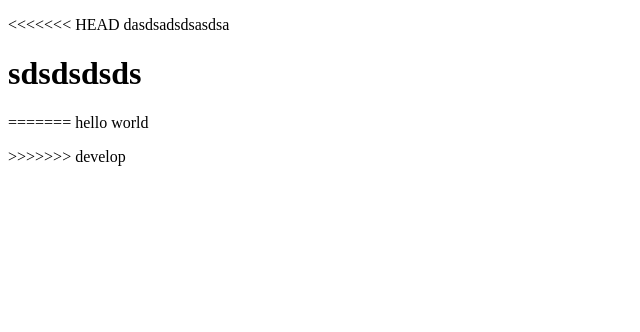
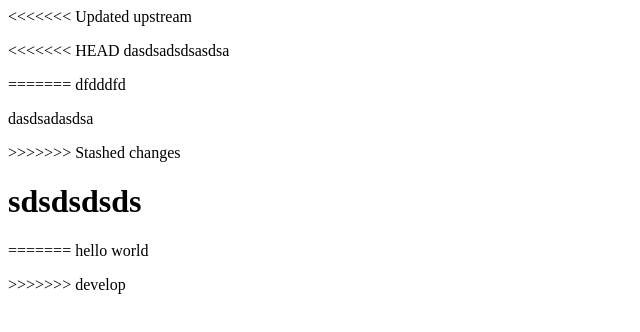
Before and after one commit to javadtajvar/project, a plain HTML site: page update.html in a window 1280 px wide. Shown: the whole page, without its empty margins (0-640 px from the left). Drawn offline with Linux system fonts and the light colour scheme.

Commit message:
javaaaad

```diff
--- a/update.html
+++ b/update.html
@@ -5,10 +5,15 @@
     <title>helloooo</title>
   </head>
   <body>
+<<<<<<< Updated upstream
 <p>
 <<<<<<< HEAD
   dasdsadsdsasdsa
 </p>
+=======
+    dfdddfd
+<p>dasdsadasdsa</p>
+>>>>>>> Stashed changes
 <h1>sdsdsdsds</h1>
 =======
   hello world
```
Also changed, not shown: index.html (+1 -1 lines).
